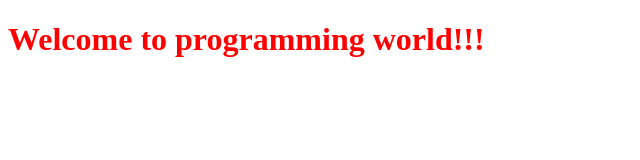
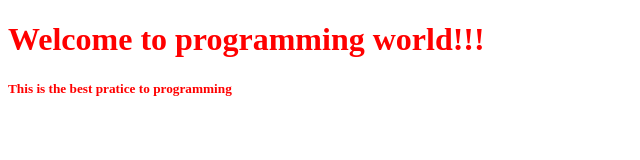
Before and after one commit to criscamih/cursoGit, a plain HTML site: page index.html in a window 1280 px wide. Shown: the whole page, without its empty margins (0-640 px from the left). Drawn offline with Linux system fonts and the light colour scheme.

Commit message:
comandos base de git

```diff
--- a/index.html
+++ b/index.html
@@ -9,5 +9,6 @@
 </head>
 <body>
     <h1>Welcome to programming world!!!</h1>
+    <h5>This is the best pratice to programming</h5>
 </body>
 </html>
```
Also changed, not shown: instalation.txt.
